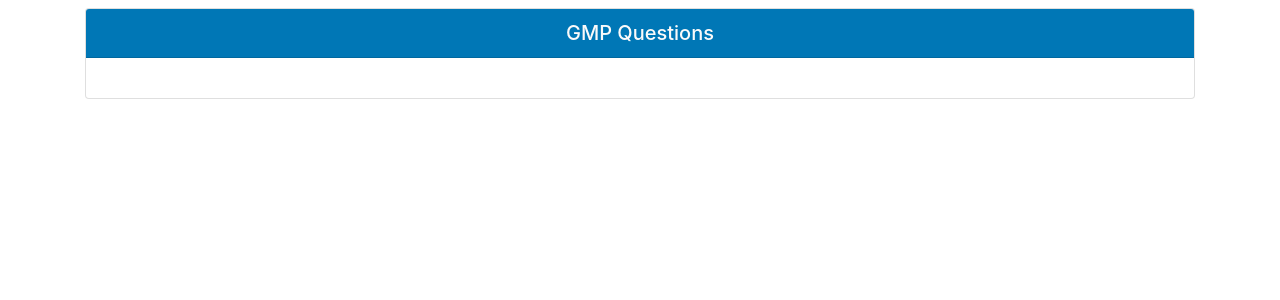
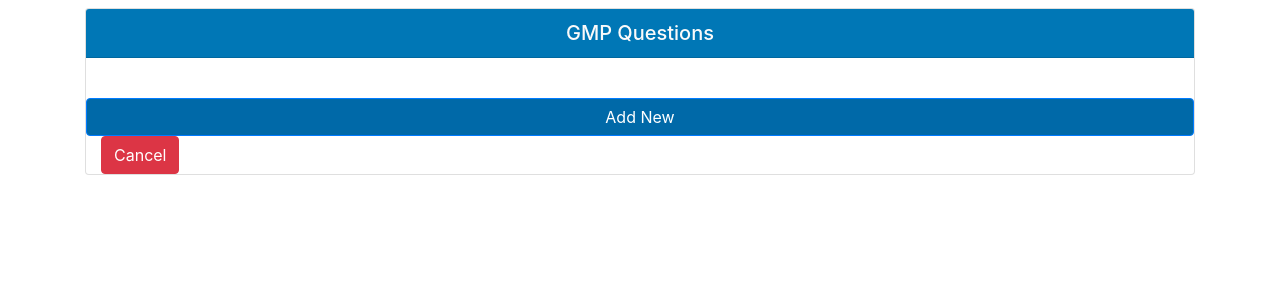
Before and after one commit to tdignan87/TraceSense, a Django app: page /questions/question_list/ in a window 1280 px wide. Shown: the part 80-380 px from the top of the page. Run offline with Django 3.2, Linux system fonts and the light colour scheme; the visitor is signed in with stand-in values (Sample User, id 1); data that the repository does not hold is empty; some libraries are stand-ins or nearby versions.

Commit message:
added return btn

```diff
--- a/questions/templates/pages/view_questions.html
+++ b/questions/templates/pages/view_questions.html
@@ -14,9 +14,12 @@
 
                         </div>
                     </li>{% endfor %}
+
                 </div>
 
             </div>
+            <a href="{% url 'create_question' %}" class="btn btn-primary">Add New</a>
+            <div class="col-sm-6"> <a href="{% url 'dashboard' %}" class="btn btn-danger">Cancel</a></div>
         </div>
     </div>
 </section>
```
